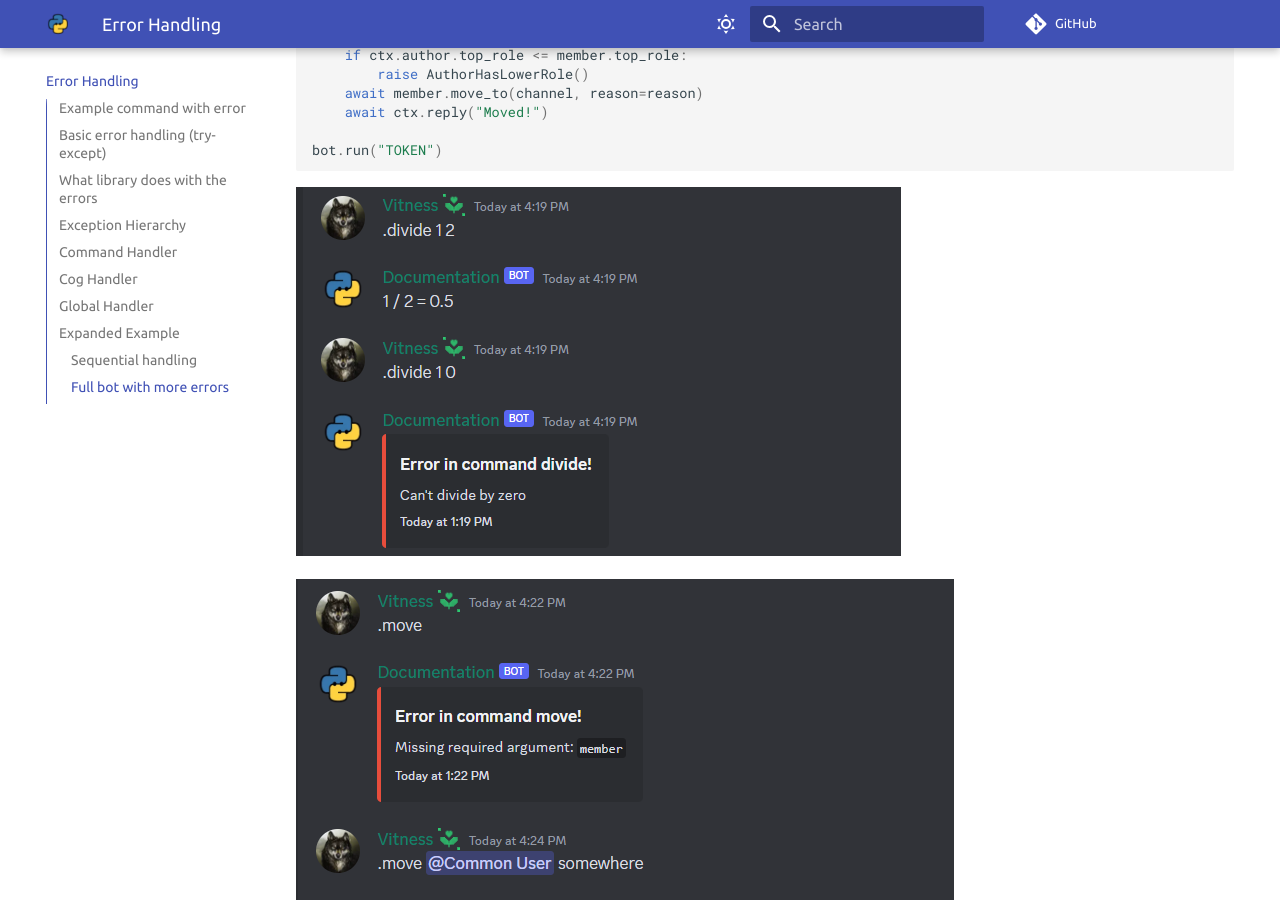
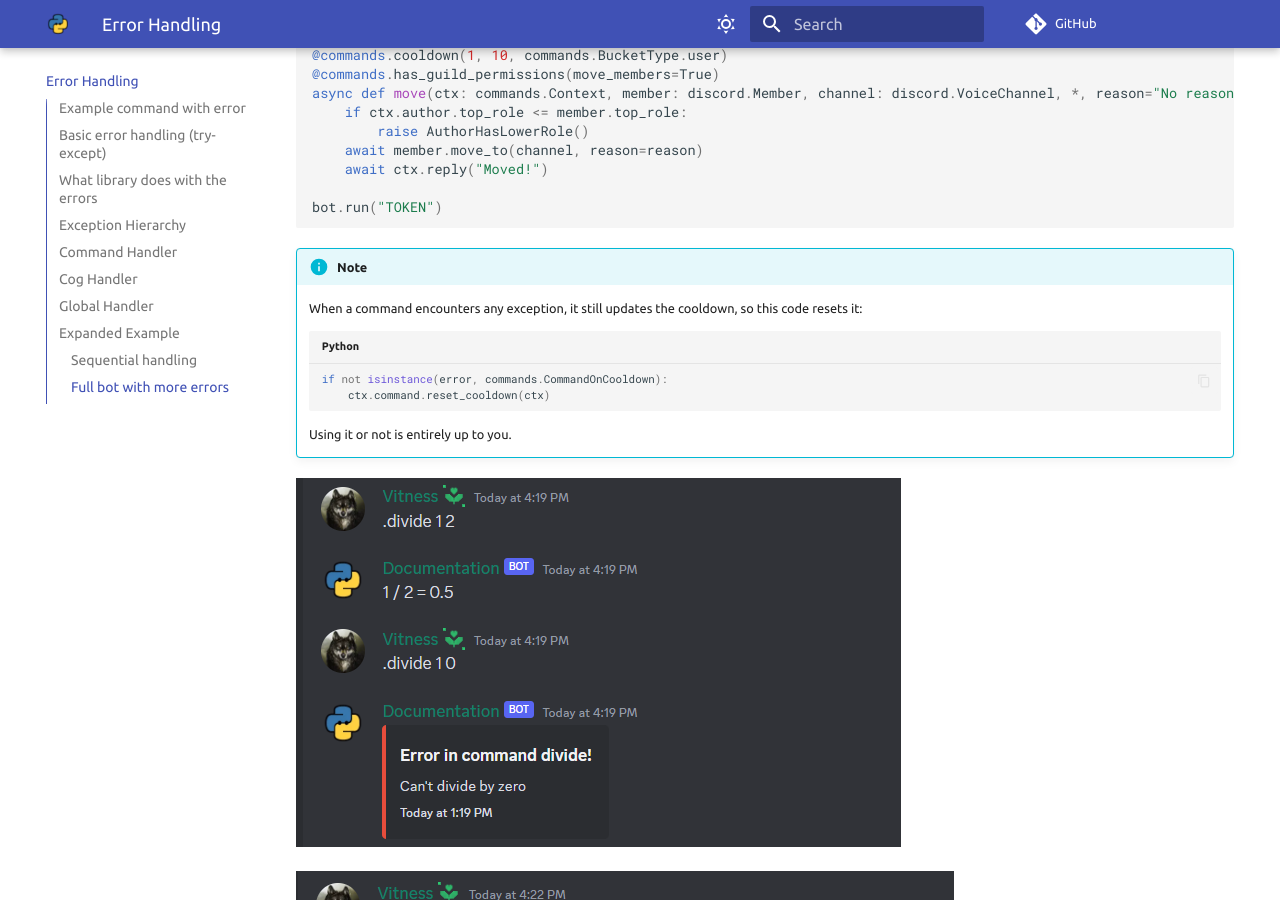
Before and after one commit to FallenDeity/discord.py-masterclass, an MkDocs documentation site: the page built from docs/error-handling.md, in a window 1280 px wide and 900 px high, scrolled down 7721 px. Built offline with MkDocs 1.6.1 and Material for MkDocs 9.7.7, drawn with Linux system fonts in a browser that asks for light colours; comment, search, counter and statistics services are not loaded; some of the changed text lies outside the part shown.

Commit message:
Add note about updating cooldown in error handling

````diff
--- a/docs/error-handling.md
+++ b/docs/error-handling.md
@@ -236,6 +236,9 @@ async def on_command_error(ctx: commands.Context, error: commands.CommandError):
     if isinstance(error, commands.CommandNotFound):
         return
 
+    if not isinstance(error, commands.CommandOnCooldown):
+        ctx.command.reset_cooldown(ctx)
+
     embed = discord.Embed(
         title=f"Error in command {ctx.command}!",
         description="Unknown error occurred while using the command",
@@ -283,6 +286,15 @@ async def move(ctx: commands.Context, member: discord.Member, channel: discord.V
 bot.run("TOKEN")
 ```
 
+!!! info "Note"
+    When a command encounters any exception, it still updates the cooldown, so this code resets it:
+    ```py
+    if not isinstance(error, commands.CommandOnCooldown):
+        ctx.command.reset_cooldown(ctx)
+    ```
+    Using it or not is entirely up to you.
+
+
 ![Showcase](assets/error-handling/5.png)
 
 ![Showcase](assets/error-handling/6.png)
````
